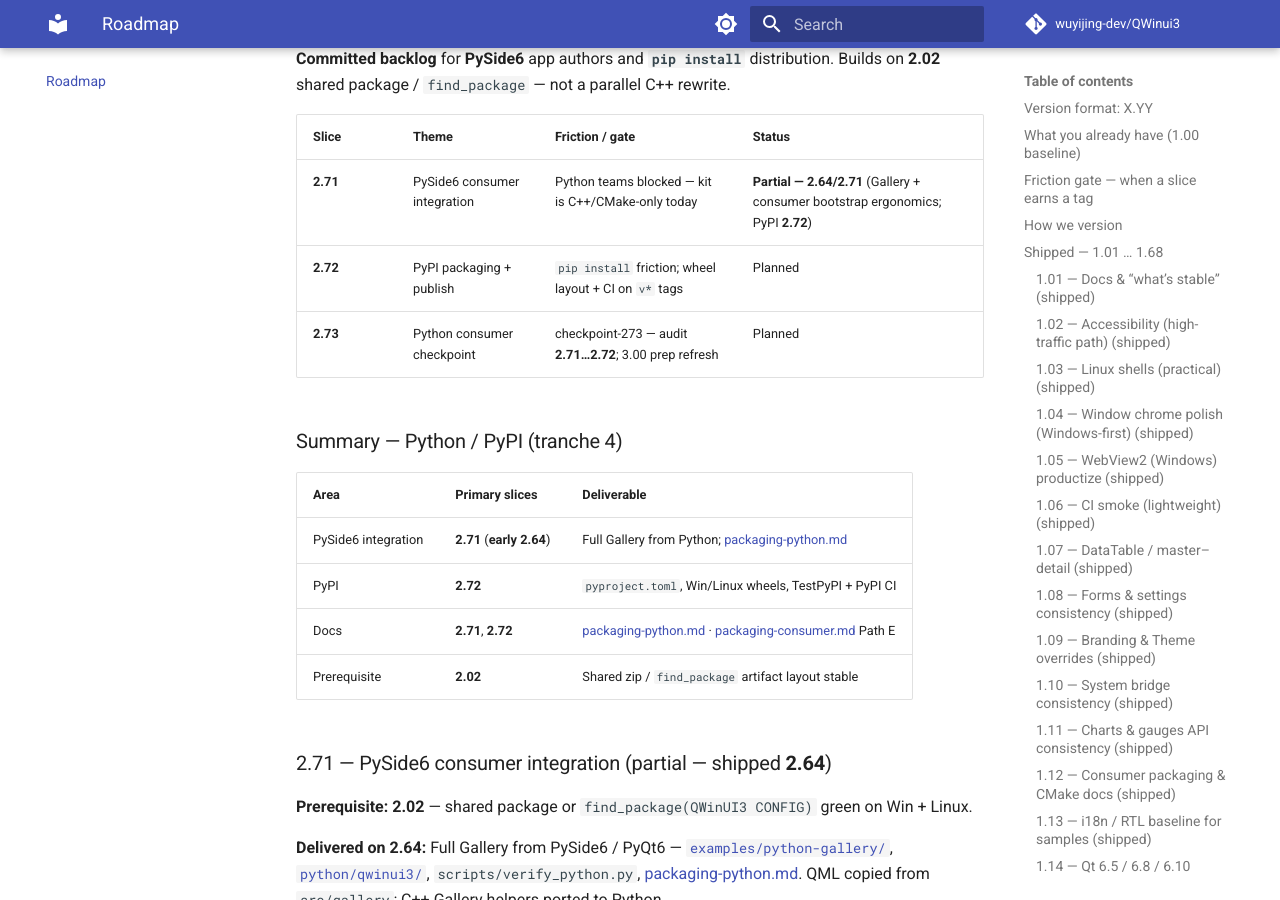
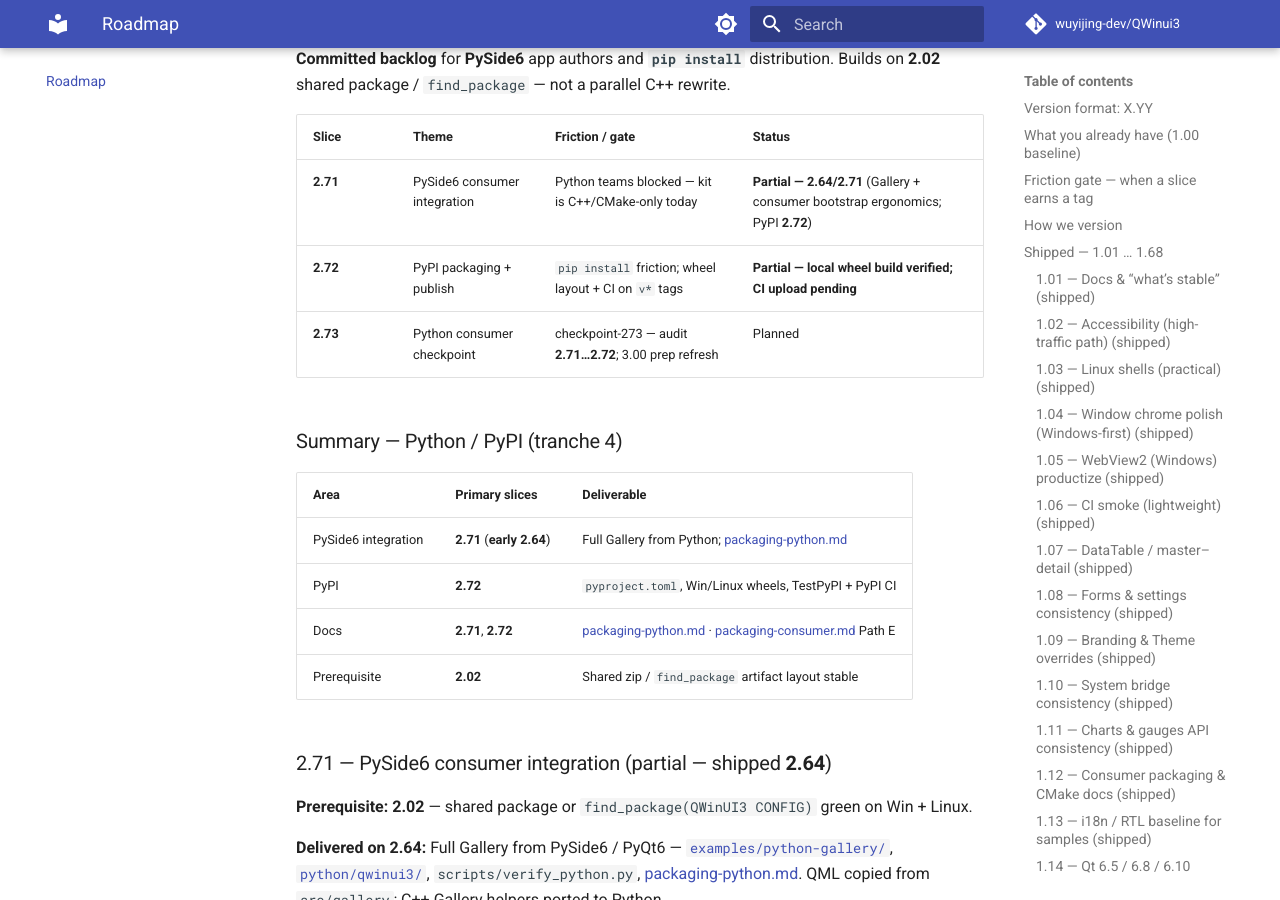
Before and after one commit to wuyijing-dev/QWinui3, an MkDocs documentation site: the page built from docs/roadmap.md, in a window 1280 px wide and 900 px high, scrolled down 34028 px. Built offline with MkDocs 1.6.1 and Material for MkDocs 9.7.7, drawn with Linux system fonts in a browser that asks for light colours; comment, search, counter and statistics services are not loaded.

Commit message:
Mark 2.72 PyPI wheel build verified

```diff
--- a/docs/roadmap.md
+++ b/docs/roadmap.md
@@ -855,7 +855,7 @@
 | Slice | Theme | Friction / gate | Status |
 |-------|--------|-----------------|--------|
 | **2.71** | PySide6 consumer integration | Python teams blocked — kit is C++/CMake-only today | **Partial — 2.64/2.71** (Gallery + consumer bootstrap ergonomics; PyPI **2.72**) |
-| **2.72** | PyPI packaging + publish | `pip install` friction; wheel layout + CI on `v*` tags | Planned |
+| **2.72** | PyPI packaging + publish | `pip install` friction; wheel layout + CI on `v*` tags | **Partial — local wheel build verified; CI upload pending** |
 | **2.73** | Python consumer checkpoint | checkpoint-273 — audit **2.71…2.72**; 3.00 prep refresh | Planned |
 
 ### Summary — Python / PyPI (tranche 4)
```
